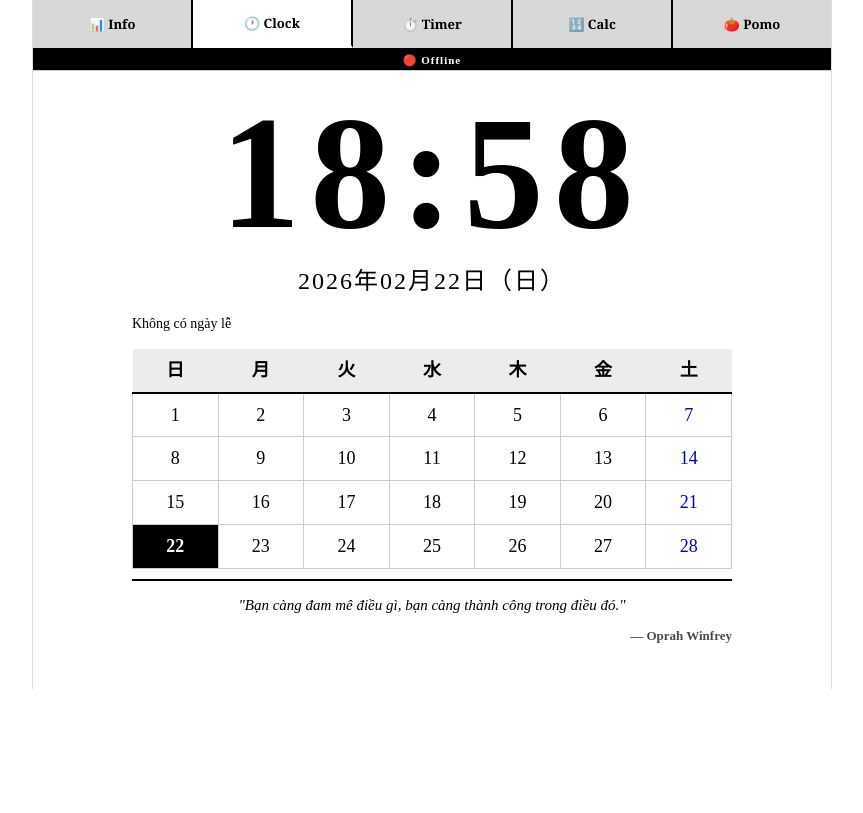
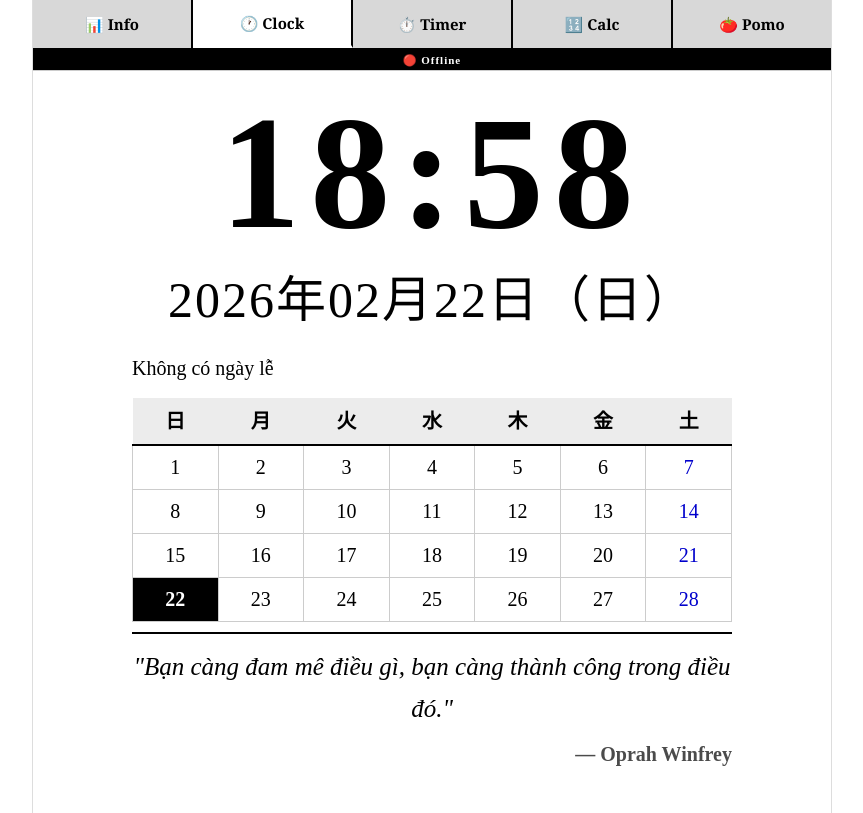
Before and after one commit to luonghenry/dashboard, a plain HTML site: page index.html in a window 1280 px wide. Shown: the whole page, without its empty margins (208-1071 px from the left). Drawn offline with Linux system fonts and the light colour scheme; no server answers.

Commit message:
Update CSS

```diff
--- a/style.css
+++ b/style.css
@@ -52,7 +52,7 @@ body {
     border: none;
     border-right: 2px solid #000;
     font-family: Bookerly, Georgia, serif;
-    font-size: 13px;
+    font-size: 15px;
     font-weight: bold;
     cursor: pointer;
     white-space: nowrap;
@@ -167,19 +167,19 @@ body {
     min-height: 540px; padding: 10px 12px 20px; text-align: center;
 }
 .bigclock-wrap > * { margin-bottom: 10px; }
-#bigTime { font-size: 140px; font-weight: bold; letter-spacing: 10px; line-height: 1; }
-#bigDate { font-size: 24px; letter-spacing: 2px; }
-.big-holidays { width: 100%; max-width: 600px; font-size: 14px; text-align: left; line-height: 1.7; }
+#bigTime { font-size: 200px; font-weight: bold; letter-spacing: 10px; line-height: 1; }
+#bigDate { font-size: 50px; letter-spacing: 2px; }
+.big-holidays { width: 100%; max-width: 600px; font-size: 20px; text-align: left; line-height: 1.7; }
 .bigcal       { width: 100%; max-width: 600px; }
 .bigcal table { width: 100%; border-collapse: collapse; }
-.bigcal th    { border-bottom: 2px solid #000; padding: 8px 4px; background: #ececec; font-size: 18px; text-align: center; }
-.bigcal td    { border: 1px solid #ccc; height: 44px; text-align: center; vertical-align: middle; font-size: 18px; }
+.bigcal th    { border-bottom: 2px solid #000; padding: 8px 4px; background: #ececec; font-size: 20px; text-align: center; }
+.bigcal td    { border: 1px solid #ccc; height: 44px; text-align: center; vertical-align: middle; font-size: 20px; }
 .bigcal td.today   { background: #000; color: #fff; font-weight: bold; }
-.bigcal td.holiday { color: #c00; font-weight: bold; }
+.bigcal td.holiday { color: #c00; font-style: italic; font-weight: bold; font-size: 25px;}
 .bigcal td.sat     { color: #00c; }
 .big-quote        { width: 100%; max-width: 600px; padding: 12px 0 0; border-top: 2px solid #000; font-style: italic; line-height: 1.7; }
-.big-quote-text   { font-size: 15px; margin-bottom: 6px; }
-.big-quote-author { font-size: 13px; text-align: right; font-style: normal; font-weight: bold; opacity: 0.7; }
+.big-quote-text   { font-size: 25px; margin-bottom: 6px; }
+.big-quote-author { font-size: 20px; text-align: right; font-style: normal; font-weight: bold; opacity: 0.7; }
 
 /* ══ TAB 3: TIMER ══ */
 .timer-wrap {
```
